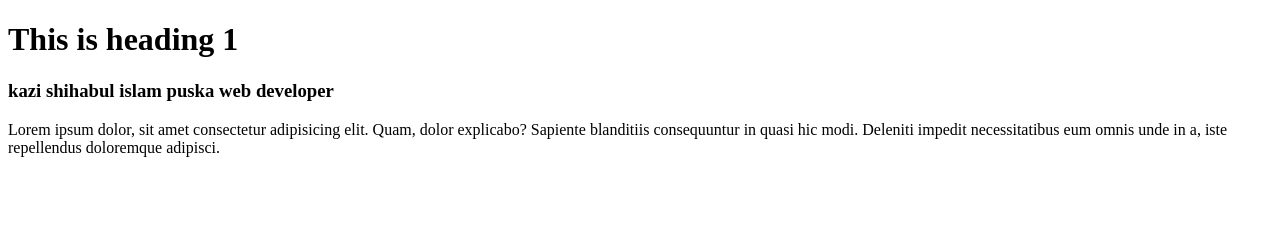
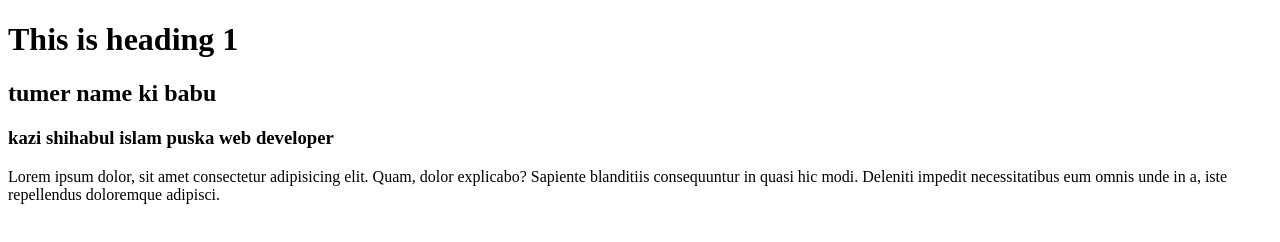
Before and after one commit to kazishihabulislam/my-website, a plain HTML site: page index.html in a window 1280 px wide. Drawn offline with Linux system fonts and the light colour scheme.

Commit message:
scend commit

```diff
--- a/index.html
+++ b/index.html
@@ -8,6 +8,7 @@
 </head>
 <body>
     <h1>This is heading 1 </h1>
+    <h2>tumer name ki babu</h2>
     <h3>kazi shihabul islam puska web developer</h3>
     <p>Lorem ipsum dolor, sit amet consectetur adipisicing elit. Quam, dolor explicabo? Sapiente blanditiis consequuntur in quasi hic modi. Deleniti impedit necessitatibus eum omnis unde in a, iste repellendus doloremque adipisci.</p>
 </body>
```
